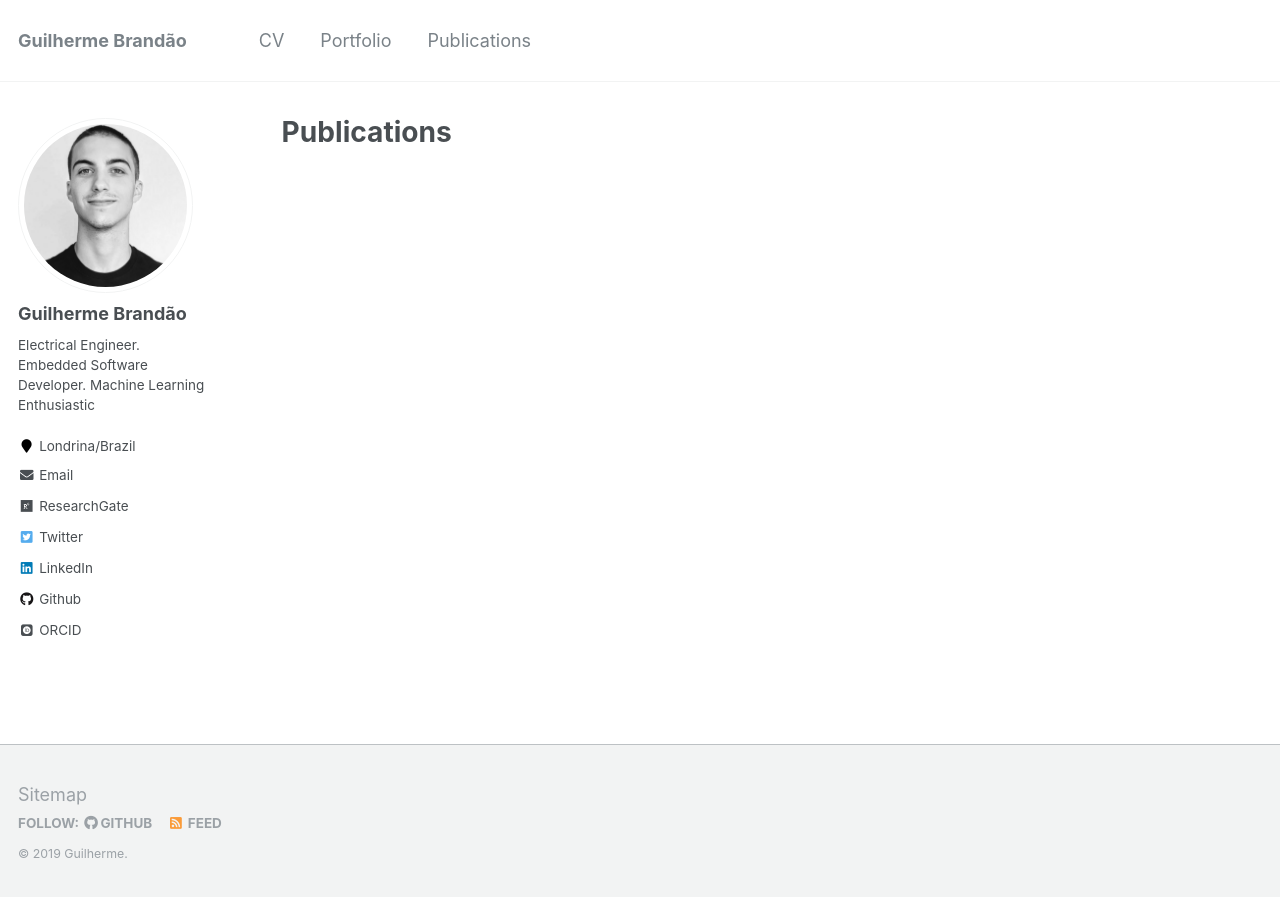
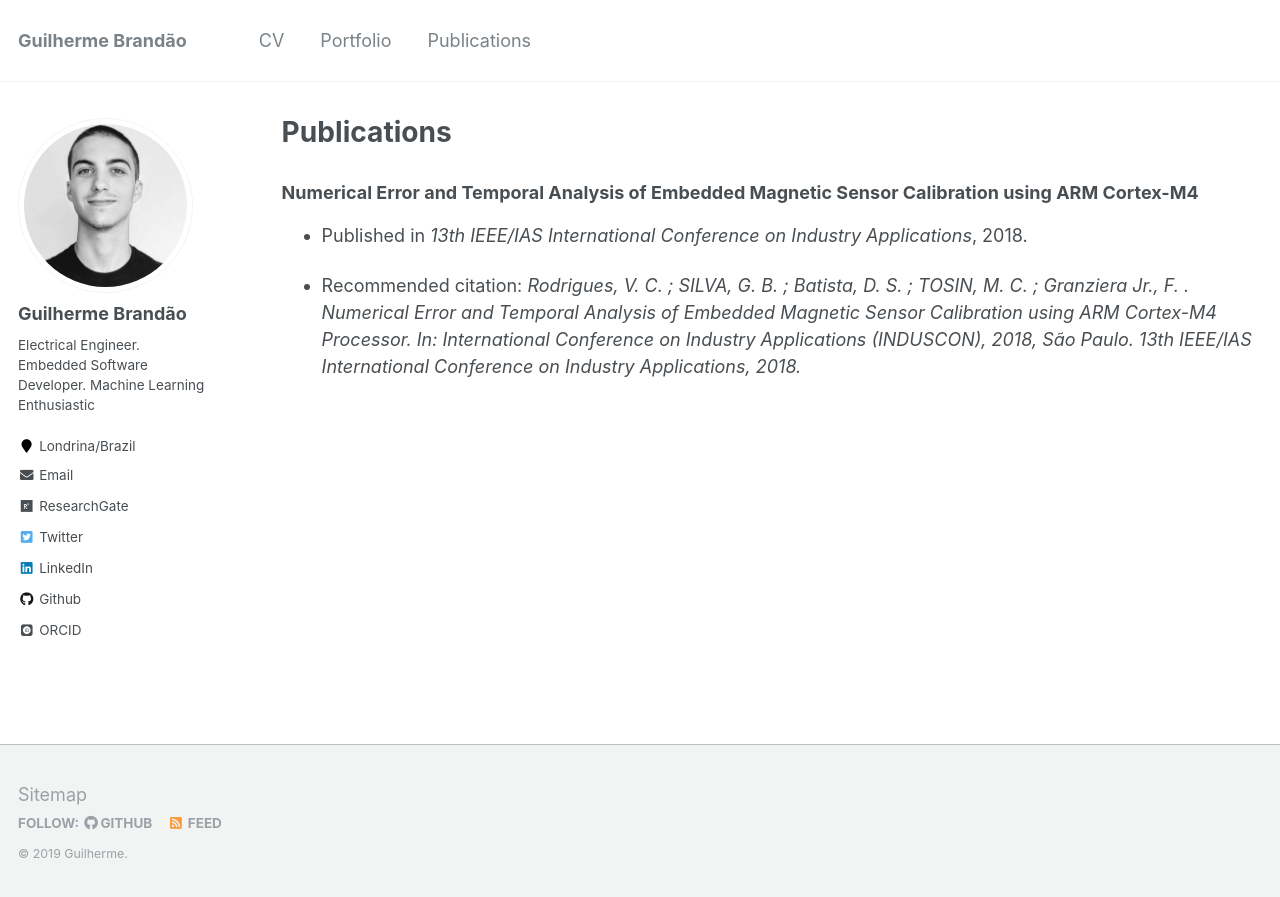
Before and after one commit to brandaogbs/brandaogbs.github.io, a Jekyll site: the page built from _pages/publications.md, in a window 1280 px wide. Shown: the top 897 px of the page. Built offline with Jekyll 4.4.1, drawn with Linux system fonts in a browser that asks for light colours; some web fonts are replaced.

Commit message:
publications test

```diff
--- a/_pages/publications.md
+++ b/_pages/publications.md
@@ -5,7 +5,14 @@ permalink: /publications/
 author_profile: true
 ---
 
-{% if author.googlescholar %}
+### Numerical Error and Temporal Analysis of Embedded Magnetic Sensor Calibration using ARM Cortex-M4
+
+* Published in *13th IEEE/IAS International Conference on Industry Applications*, 2018.
+
+* Recommended citation: *Rodrigues, V. C. ; SILVA, G. B. ; Batista, D. S. ; TOSIN, M. C. ; Granziera Jr., F. . Numerical Error and Temporal Analysis of Embedded Magnetic Sensor Calibration using ARM Cortex-M4 Processor. In: International Conference on Industry Applications (INDUSCON), 2018, São Paulo. 13th IEEE/IAS International Conference on Industry Applications, 2018.*
+
+
+<!-- {% if author.googlescholar %}
   You can also find my articles on <u><a href="{{author.googlescholar}}">my Google Scholar profile</a>.</u>
 {% endif %}
 
@@ -13,4 +20,4 @@ author_profile: true
 
 {% for post in site.publications reversed %}
   {% include archive-single.html %}
-{% endfor %}
+{% endfor %} -->
```
